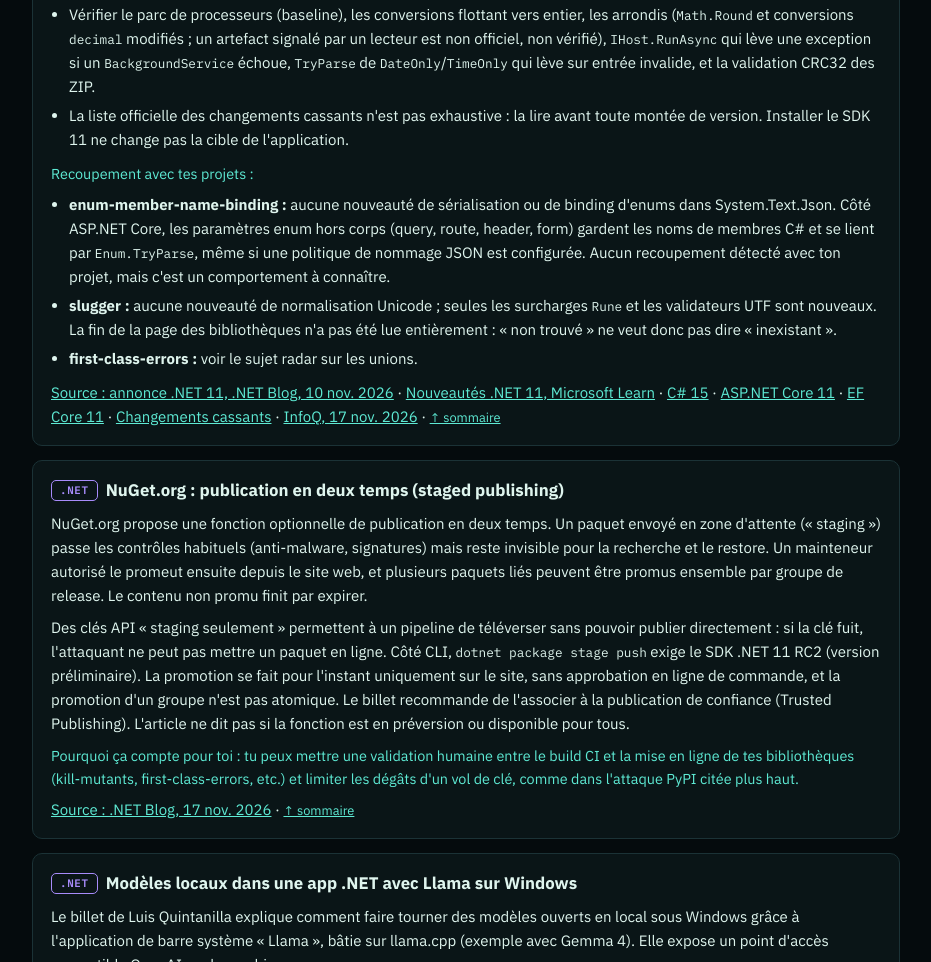
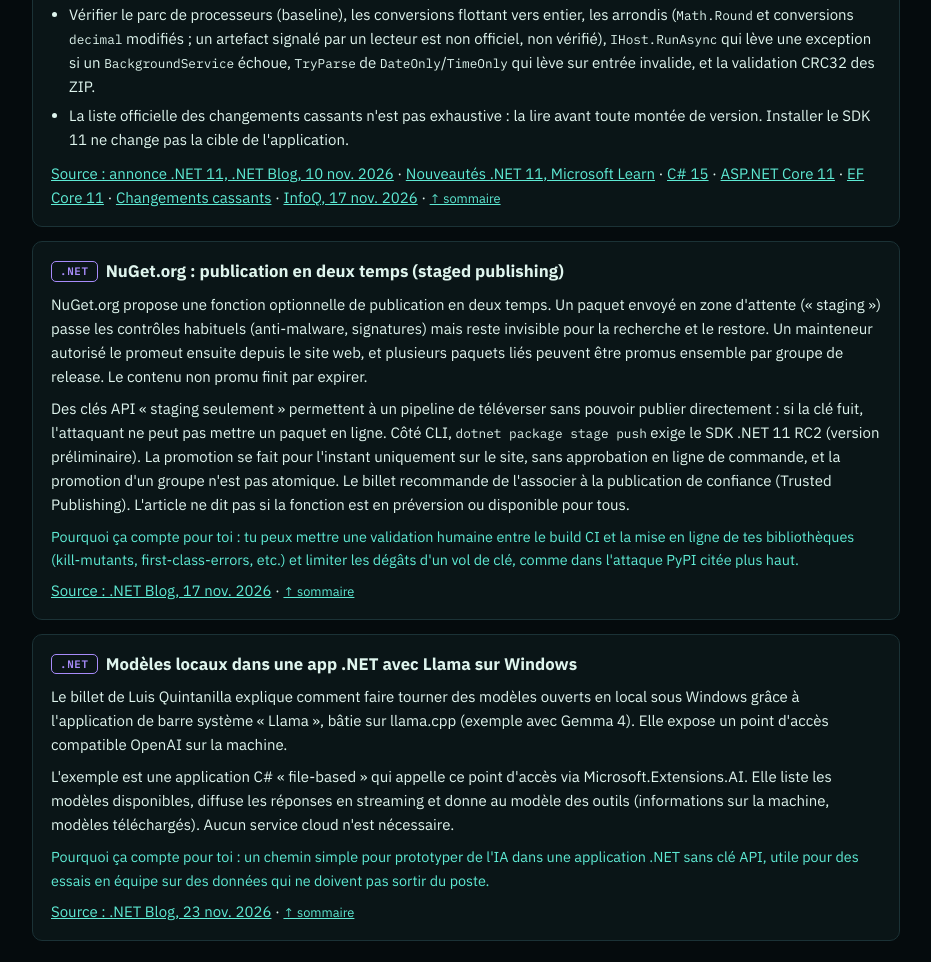
Before and after one commit to Reefact/techradar, a plain HTML site: page reports/2026/20261124.html in a window 1280 px wide. Shown: the part 10195-11157 px from the top of the page, without its empty margins (174-1105 px from the left). Drawn offline with Linux system fonts and the light colour scheme.

Commit message:
Remove the no-signal project paragraph from the .NET 11 card (radar rule: one subject per repo, only with a real signal)
Co-Authored-By: Claude Sonnet 5.5 <noreply@anthropic.com>
Claude-Session: https://claude.ai/code/session_019k6GsVcatjDwk6drmt37qA

```diff
--- a/reports/2026/20261124.html
+++ b/reports/2026/20261124.html
@@ -255,12 +255,6 @@
     <li>La liste officielle des changements cassants n'est pas exhaustive : la lire avant toute montée de version. Installer le SDK 11 ne change pas la cible de l'application.</li>
   </ul>
 
-  <p class="why">Recoupement avec tes projets :</p>
-  <ul>
-    <li><strong>enum-member-name-binding :</strong> aucune nouveauté de sérialisation ou de binding d'enums dans System.Text.Json. Côté ASP.NET Core, les paramètres enum hors corps (query, route, header, form) gardent les noms de membres C# et se lient par <code>Enum.TryParse</code>, même si une politique de nommage JSON est configurée. Aucun recoupement détecté avec ton projet, mais c'est un comportement à connaître.</li>
-    <li><strong>slugger :</strong> aucune nouveauté de normalisation Unicode ; seules les surcharges <code>Rune</code> et les validateurs UTF sont nouveaux. La fin de la page des bibliothèques n'a pas été lue entièrement : « non trouvé » ne veut donc pas dire « inexistant ».</li>
-    <li><strong>first-class-errors :</strong> voir le sujet radar sur les unions.</li>
-  </ul>
   <a href="https://devblogs.microsoft.com/dotnet/announcing-dotnet-11/" target="_blank" rel="noopener">Source : annonce .NET 11, .NET Blog, 10 nov. 2026</a> · <a href="https://learn.microsoft.com/en-us/dotnet/core/whats-new/dotnet-11/overview" target="_blank" rel="noopener">Nouveautés .NET 11, Microsoft Learn</a> · <a href="https://learn.microsoft.com/en-us/dotnet/csharp/whats-new/csharp-15" target="_blank" rel="noopener">C# 15</a> · <a href="https://learn.microsoft.com/en-us/aspnet/core/release-notes/aspnetcore-11" target="_blank" rel="noopener">ASP.NET Core 11</a> · <a href="https://learn.microsoft.com/en-us/ef/core/what-is-new/ef-core-11.0/whatsnew" target="_blank" rel="noopener">EF Core 11</a> · <a href="https://learn.microsoft.com/en-us/dotnet/core/compatibility/11" target="_blank" rel="noopener">Changements cassants</a> · <a href="https://www.infoq.com/news/2026/11/dotnet-11-release" target="_blank" rel="noopener">InfoQ, 17 nov. 2026</a> · <a class="back" href="#top">↑ sommaire</a>
 </article>
 
```
